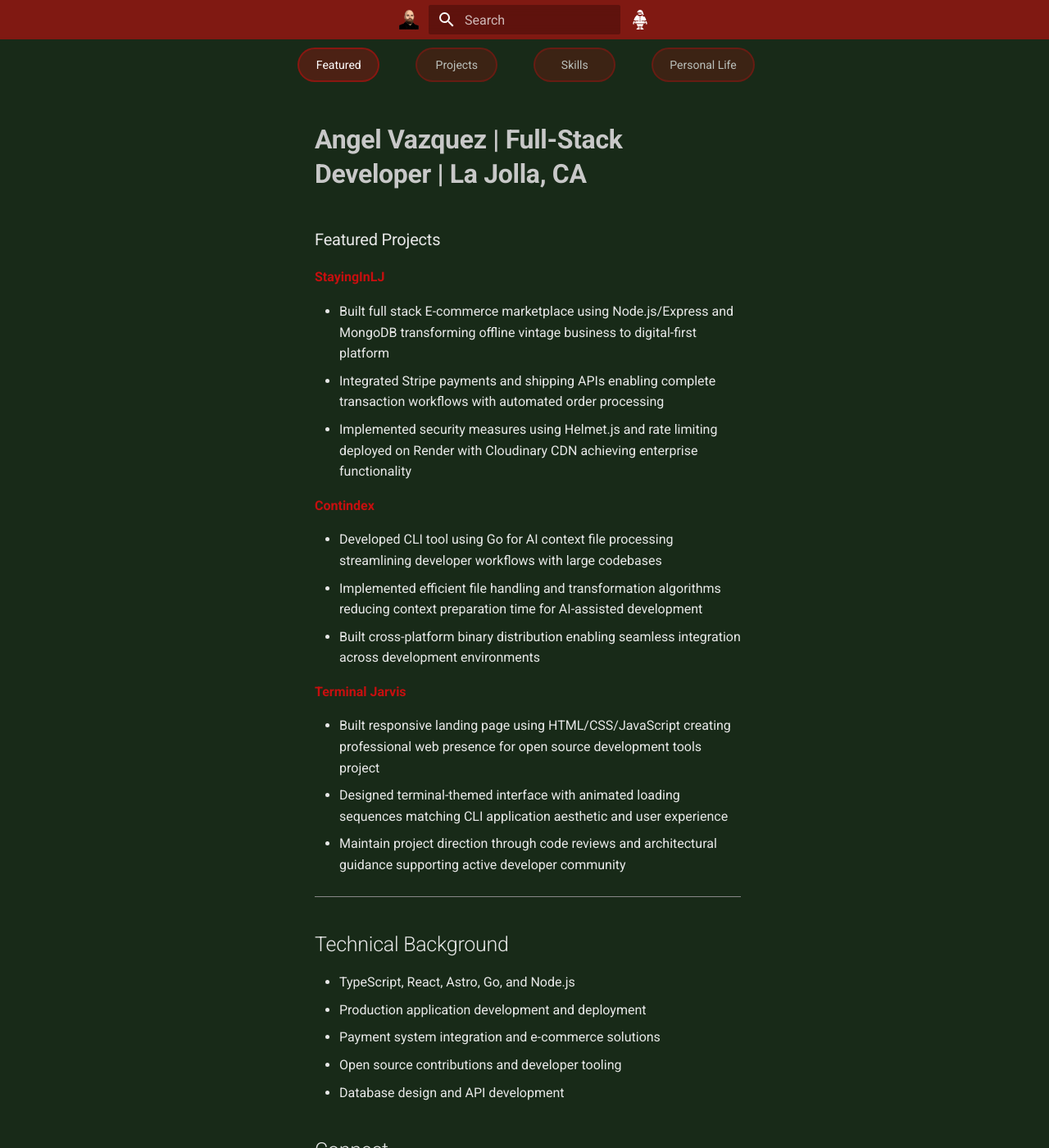
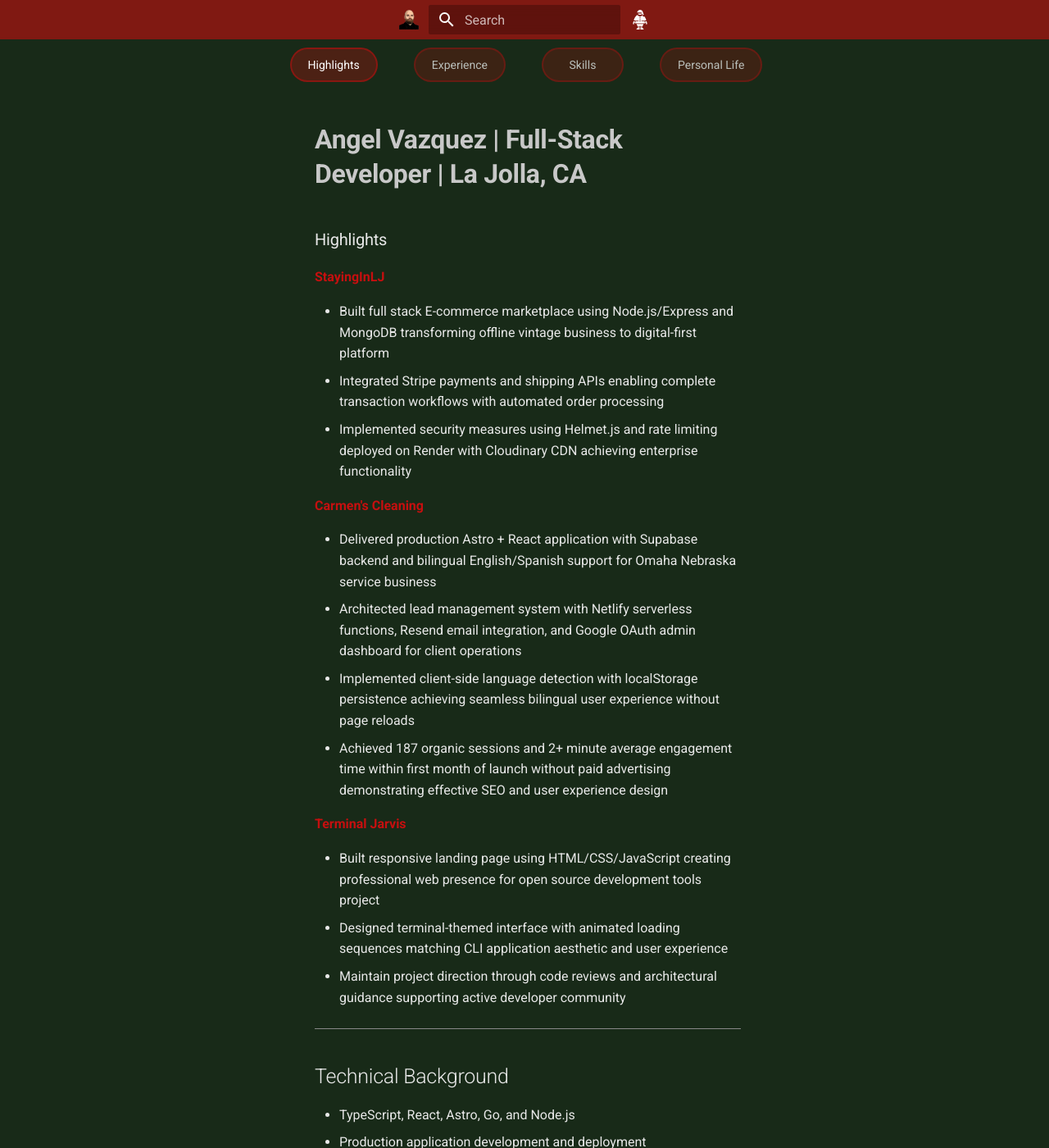
Before and after one commit to AngelCodes95/angel-portfolio-docs, an MkDocs documentation site: the page built from docs/index.md, in a window 1280 px wide and 1400 px high. Shown: the whole window at 82% size. Built offline with MkDocs 1.6.1 and Material for MkDocs 9.7.7, drawn with Linux system fonts in a browser that asks for light colours; some of the changed text lies outside the part shown.

Commit message:
Restructure portfolio content and add Carmen's Cleaning project
- Rename Featured to Highlights, Projects to Experience
- Add Carmen's Cleaning lead management system to portfolio
- Update skills to reflect current technical capabilities
- Include performance metrics and PageSpeed optimization results

```diff
--- a/docs/index.md
+++ b/docs/index.md
@@ -6,7 +6,7 @@ description: Software Engineer | Open Source Contributor | Maintainer of Termina
 # Angel Vazquez | Full-Stack Developer | La Jolla, CA
 
 
-### Featured Projects
+### Highlights
 
 [**StayingInLJ**](https://stayinginlj.com)
 
@@ -14,11 +14,12 @@ description: Software Engineer | Open Source Contributor | Maintainer of Termina
 - Integrated Stripe payments and shipping APIs enabling complete transaction workflows with automated order processing
 - Implemented security measures using Helmet.js and rate limiting deployed on Render with Cloudinary CDN achieving enterprise functionality
 
-[**Contindex**](https://github.com/AngelCodes95/contindex)
+[**Carmen's Cleaning**](https://carmens-cleaning.com)
 
-- Developed CLI tool using Go for AI context file processing streamlining developer workflows with large codebases
-- Implemented efficient file handling and transformation algorithms reducing context preparation time for AI-assisted development
-- Built cross-platform binary distribution enabling seamless integration across development environments
+- Delivered production Astro + React application with Supabase backend and bilingual English/Spanish support for Omaha Nebraska service business
+- Architected lead management system with Netlify serverless functions, Resend email integration, and Google OAuth admin dashboard for client operations
+- Implemented client-side language detection with localStorage persistence achieving seamless bilingual user experience without page reloads
+- Achieved 187 organic sessions and 2+ minute average engagement time within first month of launch without paid advertising demonstrating effective SEO and user experience design
 
 [**Terminal Jarvis**](https://terminal-jarvis.com)
 
@@ -45,4 +46,4 @@ description: Software Engineer | Open Source Contributor | Maintainer of Termina
 
 ---
 
-[Click Here to go to the Projects Section](projects.md)
+[Click Here to go to the Experience Section](experience.md)
--- a/mkdocs.yml
+++ b/mkdocs.yml
@@ -37,8 +37,8 @@ extra_css:
   - stylesheets/custom.css
 
 nav:
-  - Featured: index.md
-  - Projects: projects.md
+  - Highlights: index.md
+  - Experience: experience.md
   - Skills: skills.md
   - Personal Life: personal-life.md
 
```
Also changed, not shown: docs/experience.md (renamed from docs/projects.md, +37 -1 lines), docs/skills.md (+2 -1 lines), docs/assets/images/ccleaning-desktip-pagespeed.png (added), docs/assets/images/ccleaning-mobile-pagespeed.png (added), docs/assets/images/ccleaning-quote.png (added), docs/assets/images/ccleaning-services.png (added), 1 other file.
